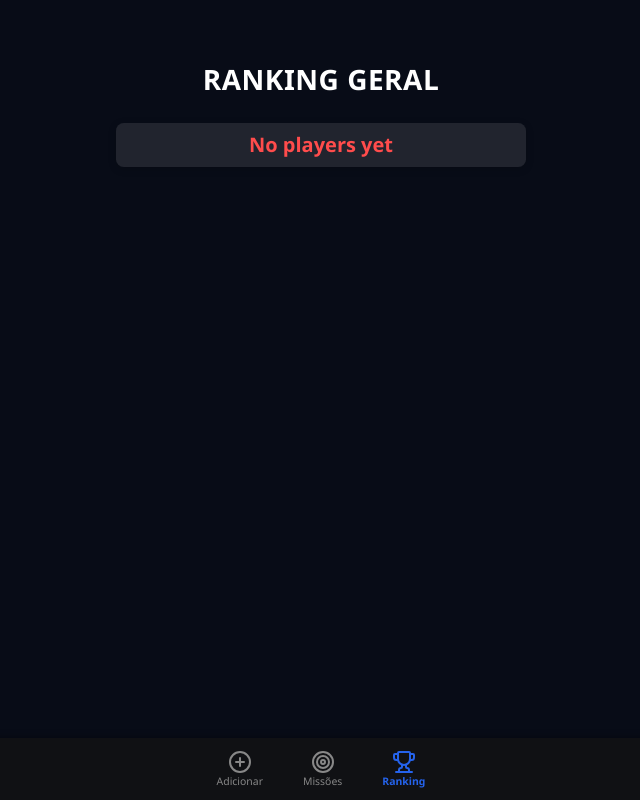
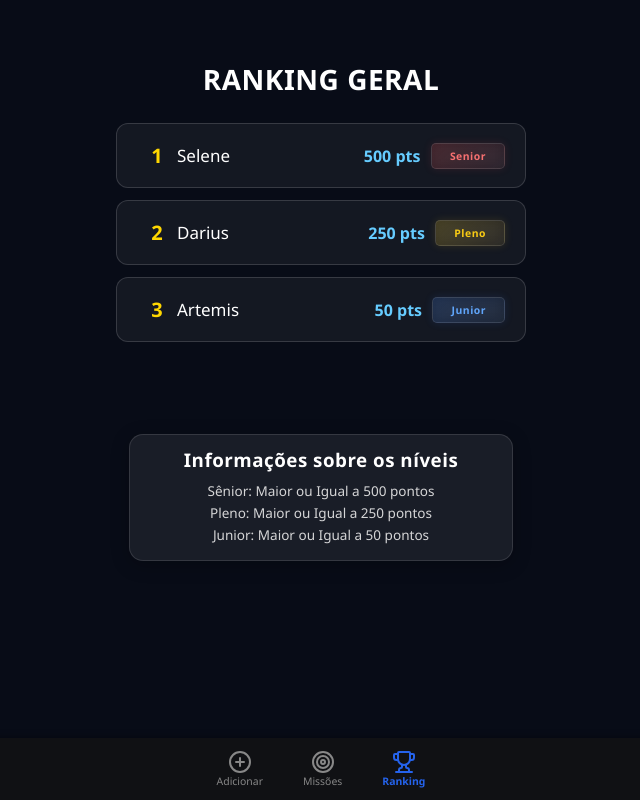
Before and after one commit to Henrique-nte/missions-project, a plain HTML site: page src/ranking.html in a window 1280 px wide. Shown: the whole page, without its empty margins (319-959 px from the left). Drawn offline with nearby package versions, Linux system fonts and the light colour scheme.

Commit message:
Fase final

```diff
--- a/src/css/styles.css
+++ b/src/css/styles.css
@@ -456,6 +456,45 @@ tbody td {
   animation-delay: 0.35s;
 }
 
+/* BADGE DE NÍVEL — versão linda, elegante e futurista */
+.level {
+  margin-left: 1rem;
+  padding: 5px 18px;
+  font-size: 1rem;
+  border-radius: 5px;
+  text-transform: capitalize;
+  font-weight: 700;
+  letter-spacing: 0.5px;
+  display: inline-flex;
+  align-items: center;
+  gap: 6px;
+  backdrop-filter: blur(6px);
+  border: 1px solid rgba(255, 255, 255, 0.12);
+  box-shadow: 0 2px 6px rgba(0, 0, 0, 0.25);
+  animation: fadeIn 0.35s ease forwards;
+}
+
+/* JUNIOR – azul suave, vibe iniciando jornada */
+.level-junior {
+  background: linear-gradient(135deg, #3b82f630, #60a5fa15);
+  color: #60a5fa;
+  box-shadow: 0 0 8px #3b82f620;
+}
+
+/* PLENO – dourado elegante, nada berrante */
+.level-pleno {
+  background: linear-gradient(135deg, #facc1530, #fbbf2415);
+  color: #facc15;
+  box-shadow: 0 0 8px #facc1520;
+}
+
+/* SENIOR – vermelho nobre, forte mas chique */
+.level-senior {
+  background: linear-gradient(135deg, #ef444430, #f8717115);
+  color: #f87171;
+  box-shadow: 0 0 8px #ef444420;
+}
+
 .top1 {
   background: linear-gradient(135deg, #ffd70033, #ffffff05);
   border: 1px solid #ffd700aa;
@@ -481,6 +520,63 @@ tbody td {
   font-weight: bold;
   color: #6cf;
   font-size: 16px;
+}
+/* =========================================
+   DESCRIÇÃO DOS NÍVEIS (fim da página)
+========================================= */
+.descricao {
+  margin: 60px auto 40px auto; /* centraliza e empurra para o final */
+  width: 30%;
+  max-width: 420px;
+
+  background: rgba(255, 255, 255, 0.07);
+  backdrop-filter: blur(8px);
+  border: 1px solid rgba(255, 255, 255, 0.12);
+  border-radius: 14px;
+
+  padding: 12px 16px;
+  text-align: center;
+
+  animation: slideUp 0.7s ease;
+
+  box-shadow: 0 4px 18px rgba(0, 0, 0, 0.25);
+  color: #eaeaea;
+}
+
+/* Título */
+.descricao h1 {
+  font-size: 1.8rem;
+  margin-bottom: 10px;
+  letter-spacing: 0.5px;
+  color: #fff;
+}
+
+/* Linhas */
+.descricao span {
+  display: block;
+  font-size: 1.3rem;
+  margin: 4px 0;
+  opacity: 0.9;
+}
+
+/* Hover com elevação suave */
+.descricao:hover {
+  background: rgba(255, 255, 255, 0.12);
+  box-shadow: 0 6px 22px rgba(0, 0, 0, 0.35);
+  transform: translateY(-2px);
+  transition: 0.25s ease;
+}
+
+/* Responsivo */
+@media (max-width: 430px) {
+  .descricao {
+    width: 95%;
+    padding: 14px 18px;
+  }
+
+  .descricao h1 {
+    font-size: 1.6rem;
+  }
 }
 
 /* =========================================
--- a/src/js/adicionar.js
+++ b/src/js/adicionar.js
@@ -8,9 +8,9 @@ function addPlayer(nome, nivel) {
   }
 
   let pontos =
-    (nivel === "senior" && 350) ||
-    (nivel === "pleno" && 200) ||
-    (nivel === "junior" && 100);
+    (nivel === "senior" && 500) ||
+    (nivel === "pleno" && 250) ||
+    (nivel === "junior" && 50);
 
   const novoPlayer = {
     nome,
--- a/src/js/data.js
+++ b/src/js/data.js
@@ -3,18 +3,69 @@ const dadosLocalStorage = localStorage.getItem("jogadores");
 export const jogadores = dadosLocalStorage
   ? JSON.parse(dadosLocalStorage)
   : [
-      // {
-      //   nome: "Jogador Exemplo",
-      //   nivel: "pleno",
-      //   pontos: 200,
-      //   missoes: [
-      //     {
-      //       nome: "Ajudar o aldeão",
-      //       dificuldade: "Fácil",
-      //       tempo: 10,
-      //       pontos: 100,
-      //       status: "pendente",
-      //     },
-      //   ],
-      // },
+      {
+        nome: "Artemis",
+        nivel: "junior",
+        pontos: 50,
+        missoes: [
+          {
+            nome: "Coletar ervas",
+            dificuldade: "Fácil",
+            tempo: 5,
+            pontos: 20,
+            status: "pendente",
+          },
+          {
+            nome: "Entregar mensagem",
+            dificuldade: "Médio",
+            tempo: 10,
+            pontos: 30,
+            status: "pendente",
+          },
+        ],
+      },
+
+      {
+        nome: "Darius",
+        nivel: "pleno",
+        pontos: 250,
+        missoes: [
+          {
+            nome: "Ajudar o aldeão",
+            dificuldade: "Fácil",
+            tempo: 10,
+            pontos: 40,
+            status: "pendente",
+          },
+          {
+            nome: "Proteger a caravana",
+            dificuldade: "Difícil",
+            tempo: 30,
+            pontos: 120,
+            status: "pendente",
+          },
+        ],
+      },
+
+      {
+        nome: "Selene",
+        nivel: "senior",
+        pontos: 500,
+        missoes: [
+          {
+            nome: "Caçar a fera da floresta",
+            dificuldade: "Difícil",
+            tempo: 45,
+            pontos: 200,
+            status: "pendente",
+          },
+          {
+            nome: "Reconstruir o santuário",
+            dificuldade: "Médio",
+            tempo: 25,
+            pontos: 150,
+            status: "pendente",
+          },
+        ],
+      },
     ];
--- a/src/js/ranking.js
+++ b/src/js/ranking.js
@@ -11,12 +11,21 @@ if (jogadores.length === 0) {
 divRanking.innerHTML += jogadores
   .sort((a, b) => b.pontos - a.pontos)
   .map((j, i) => {
+    let nivel =
+      (j.pontos >= 500 && "senior") ||
+      (j.pontos >= 250 && "pleno") ||
+      (j.pontos >= 50 && "junior");
+
     return `
-
       <div class="player">
           <span class="pos">${i + 1}</span>
           <span class="name">${j.nome}</span>
+
           <span class="score">${j.pontos} pts</span>
+          <span class="level level-${nivel}">
+            ${nivel}
+          </span>
+
       </div>
     `;
   })
--- a/src/ranking.html
+++ b/src/ranking.html
@@ -54,6 +54,13 @@
       </div> -->
     </div>
 
+    <div class="descricao">
+      <h1>Informações sobre os níveis</h1>
+      <span>Sênior: Maior ou Igual a 500 pontos</span>
+      <span>Pleno: Maior ou Igual a 250 pontos</span>
+      <span>Junior: Maior ou Igual a 50 pontos</span>
+    </div>
+
     <script>
       lucide.createIcons();
     </script>
```
Also changed, not shown: src/js/exemplo.js (added, +47 -0 lines), src/js/index.js (+16 -8 lines).
